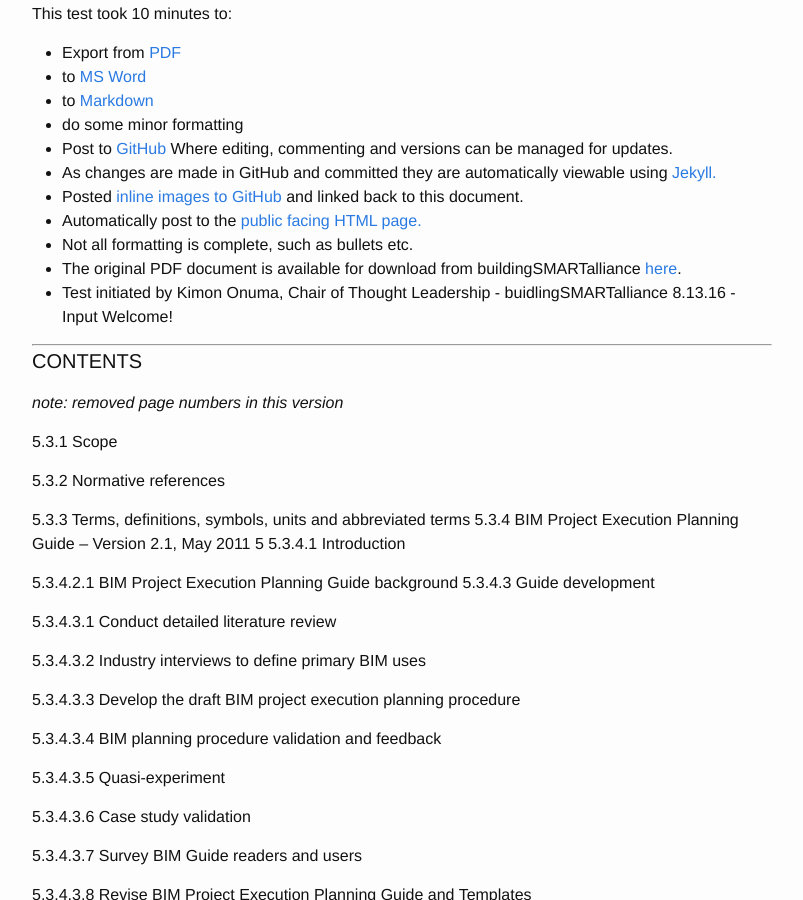
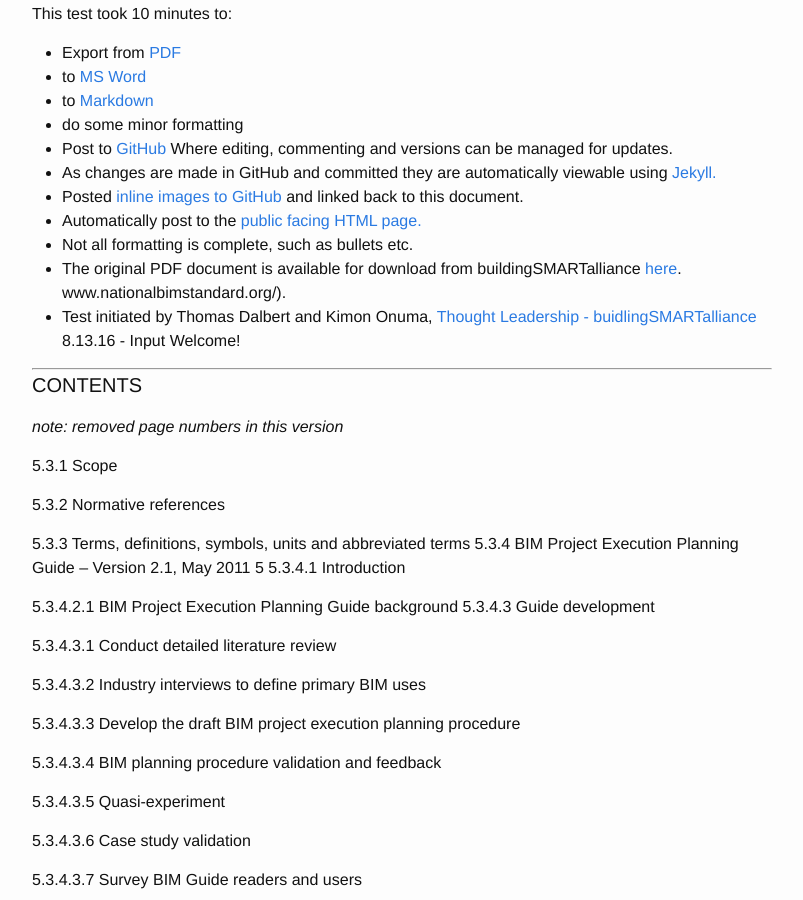
Before and after one commit to buildingSMARTalliance/BIMStorm, a Jekyll site: the page built from _posts/2016-08-13-NBIMS-US_V3_5.3_BIM_PxP_Guide.markdown, in a window 1280 px wide and 900 px high, scrolled down 812 px. Shown: the whole window, without its empty margins (238-1041 px from the left). Built offline with Jekyll 4.4.1, drawn with Linux system fonts in a browser that asks for light colours.

Commit message:
Update 2016-08-13-NBIMS-US_V3_5.3_BIM_PxP_Guide.markdown

```diff
--- a/_posts/2016-08-13-NBIMS-US_V3_5.3_BIM_PxP_Guide.markdown
+++ b/_posts/2016-08-13-NBIMS-US_V3_5.3_BIM_PxP_Guide.markdown
@@ -36,8 +36,8 @@ This test took 10 minutes to:
 * Automatically post to the [public facing HTML page.](https://thomas-dalbert.github.io/BIM/2016/08/13/NBIMS-US_V3_5.3_BIM_PxP_Guide.html)
 * Not all formatting is complete, such as bullets etc.
 * The original PDF document is available for download from buildingSMARTalliance [here](https://www.nationalbimstandard.org/).
-* Test initiated by Kimon Onuma, Chair of Thought Leadership - buidlingSMARTalliance 8.13.16 - Input Welcome!
-
+www.nationalbimstandard.org/).
+* Test initiated by Thomas Dalbert and Kimon Onuma, [Thought Leadership - buidlingSMARTalliance](http://www.nibs.org/?page=bsa_thought_leaders) 8.13.16 - Input Welcome!
 
 
 _________________________
```
